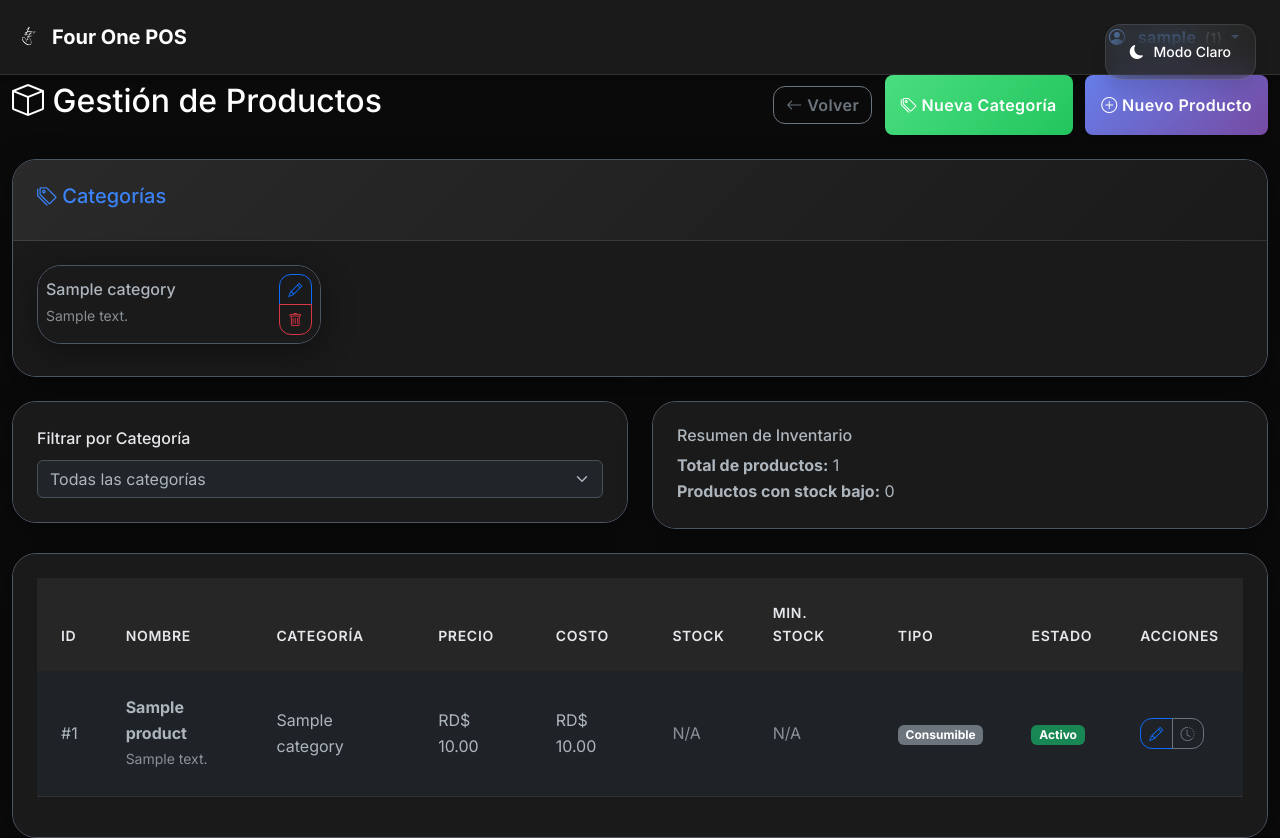
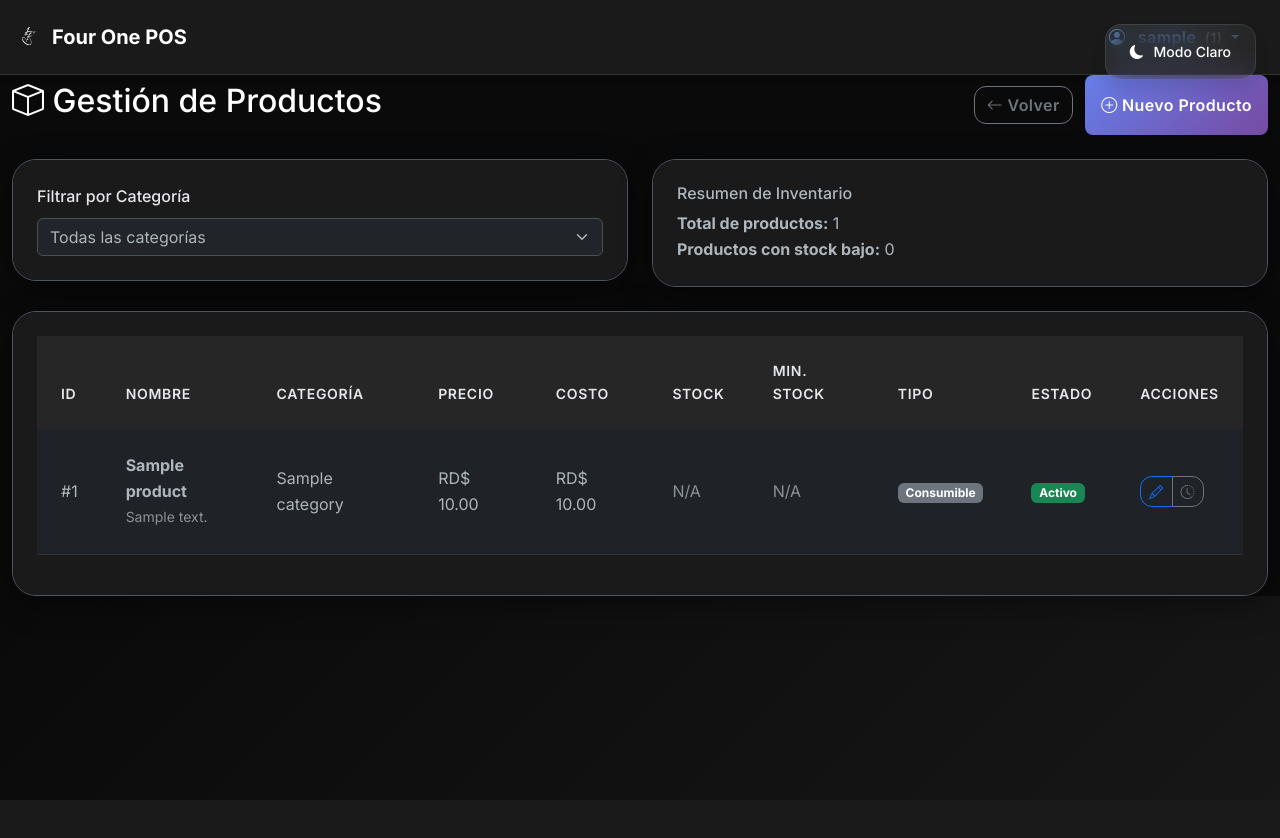
Before and after one commit to fouronesys/fouronepos, a Flask app: page /inventory/products in a window 1280 px wide. After the commit the page ends 800 px from the top, so only its background shows below. Run offline with Flask 3, Linux system fonts and the light colour scheme; the visitor is signed in with stand-in values (Sample User, id 1); tables that the repository leaves empty hold one stand-in row (values such as "Sample post"); some libraries are stand-ins or nearby versions.

Commit message:
Saved your changes before starting work
Replit-Commit-Author: Agent
Replit-Commit-Session-Id: c44b47a2-11f3-40b5-86f8-2425cc77f956
Replit-Commit-Checkpoint-Type: full_checkpoint

```diff
--- a/templates/inventory/products.html
+++ b/templates/inventory/products.html
@@ -10,50 +10,9 @@
             <a href="{{ url_for('admin.dashboard') }}" class="btn btn-outline-secondary me-2">
                 <i class="bi bi-arrow-left"></i> Volver
             </a>
-            <button class="btn btn-success btn-touch me-2" data-bs-toggle="modal" data-bs-target="#categoryModal" onclick="newCategory()">
-                <i class="bi bi-tags"></i> Nueva Categoría
-            </button>
             <button class="btn btn-primary btn-touch" data-bs-toggle="modal" data-bs-target="#productModal" onclick="newProduct()">
                 <i class="bi bi-plus-circle"></i> Nuevo Producto
             </button>
-        </div>
-    </div>
-
-    <!-- Categories Section -->
-    <div class="card mb-4">
-        <div class="card-header">
-            <h5><i class="bi bi-tags"></i> Categorías</h5>
-        </div>
-        <div class="card-body">
-            <div class="row">
-                {% for category in categories %}
-                <div class="col-md-3 mb-2">
-                    <div class="card border-success">
-                        <div class="card-body p-2">
-                            <div class="d-flex justify-content-between align-items-center">
-                                <div>
-                                    <h6 class="card-title mb-1">{{ category.name }}</h6>
-                                    <small class="text-muted">{{ category.description or 'Sin descripción' }}</small>
-                                </div>
-                                <div class="btn-group-vertical">
-                                    <button class="btn btn-sm btn-outline-primary" onclick="editCategory({{ category.id }}, '{{ category.name }}', '{{ category.description or '' }}')">
-                                        <i class="bi bi-pencil"></i>
-                                    </button>
-                                    <button class="btn btn-sm btn-outline-danger" onclick="deleteCategory({{ category.id }}, '{{ category.name }}')">
-                                        <i class="bi bi-trash"></i>
-                                    </button>
-                                </div>
-                            </div>
-                        </div>
-                    </div>
-                </div>
-                {% endfor %}
-                {% if not categories %}
-                <div class="col-12">
-                    <p class="text-muted text-center">No hay categorías creadas. Crea una categoría antes de añadir productos.</p>
-                </div>
-                {% endif %}
-            </div>
         </div>
     </div>
 
@@ -284,35 +243,6 @@
                 <button type="button" class="btn btn-secondary" data-bs-dismiss="modal">Cancelar</button>
                 <button type="button" class="btn btn-primary" onclick="saveStockAdjustment()">Ajustar</button>
             </div>
-        </div>
-    </div>
-</div>
-
-<!-- Category Modal -->
-<div class="modal fade" id="categoryModal" tabindex="-1">
-    <div class="modal-dialog">
-        <div class="modal-content">
-            <div class="modal-header">
-                <h5 class="modal-title" id="categoryModalTitle">Nueva Categoría</h5>
-                <button type="button" class="btn-close" data-bs-dismiss="modal"></button>
-            </div>
-            <form id="categoryForm" method="POST">
-                <input type="hidden" name="csrf_token" value="{{ csrf_token() }}"/>
-                <div class="modal-body">
-                    <div class="mb-3">
-                        <label for="categoryName" class="form-label">Nombre de la Categoría *</label>
-                        <input type="text" class="form-control" id="categoryName" name="name" required>
-                    </div>
-                    <div class="mb-3">
-                        <label for="categoryDescription" class="form-label">Descripción</label>
-                        <textarea class="form-control" id="categoryDescription" name="description" rows="3"></textarea>
-                    </div>
-                </div>
-                <div class="modal-footer">
-                    <button type="button" class="btn btn-secondary" data-bs-dismiss="modal">Cancelar</button>
-                    <button type="submit" class="btn btn-success">Guardar Categoría</button>
-                </div>
-            </form>
         </div>
     </div>
 </div>
@@ -574,39 +504,5 @@ function viewProductHistory(productId) {
     // Here you would implement the product history view
     alert('Historial del producto ' + productId);
 }
-
-// Category functions
-function newCategory() {
-    document.getElementById('categoryModalTitle').textContent = 'Nueva Categoría';
-    document.getElementById('categoryForm').reset();
-    document.getElementById('categoryForm').action = '{{ url_for("admin.create_category") }}';
-}
-
-function editCategory(categoryId, categoryName, categoryDescription) {
-    document.getElementById('categoryModalTitle').textContent = 'Editar Categoría';
-    document.getElementById('categoryName').value = categoryName;
-    document.getElementById('categoryDescription').value = categoryDescription || '';
-    document.getElementById('categoryForm').action = '{{ url_for("admin.edit_category", category_id=0) }}'.replace('0', categoryId);
-
-    var modal = new bootstrap.Modal(document.getElementById('categoryModal'));
-    modal.show();
-}
-
-function deleteCategory(categoryId, categoryName) {
-    if (confirm('¿Estás seguro de que deseas eliminar la categoría "' + categoryName + '"?')) {
-        var form = document.createElement('form');
-        form.method = 'POST';
-        form.action = '{{ url_for("admin.delete_category", category_id=0) }}'.replace('0', categoryId);
-
-        var csrfInput = document.createElement('input');
-        csrfInput.type = 'hidden';
-        csrfInput.name = 'csrf_token';
-        csrfInput.value = '{{ csrf_token() }}';
-        form.appendChild(csrfInput);
-
-        document.body.appendChild(form);
-        form.submit();
-    }
-}
 </script>
 {% endblock %}
```
Also changed, not shown: routes/admin.py (+11 -11 lines), 1 other file.
